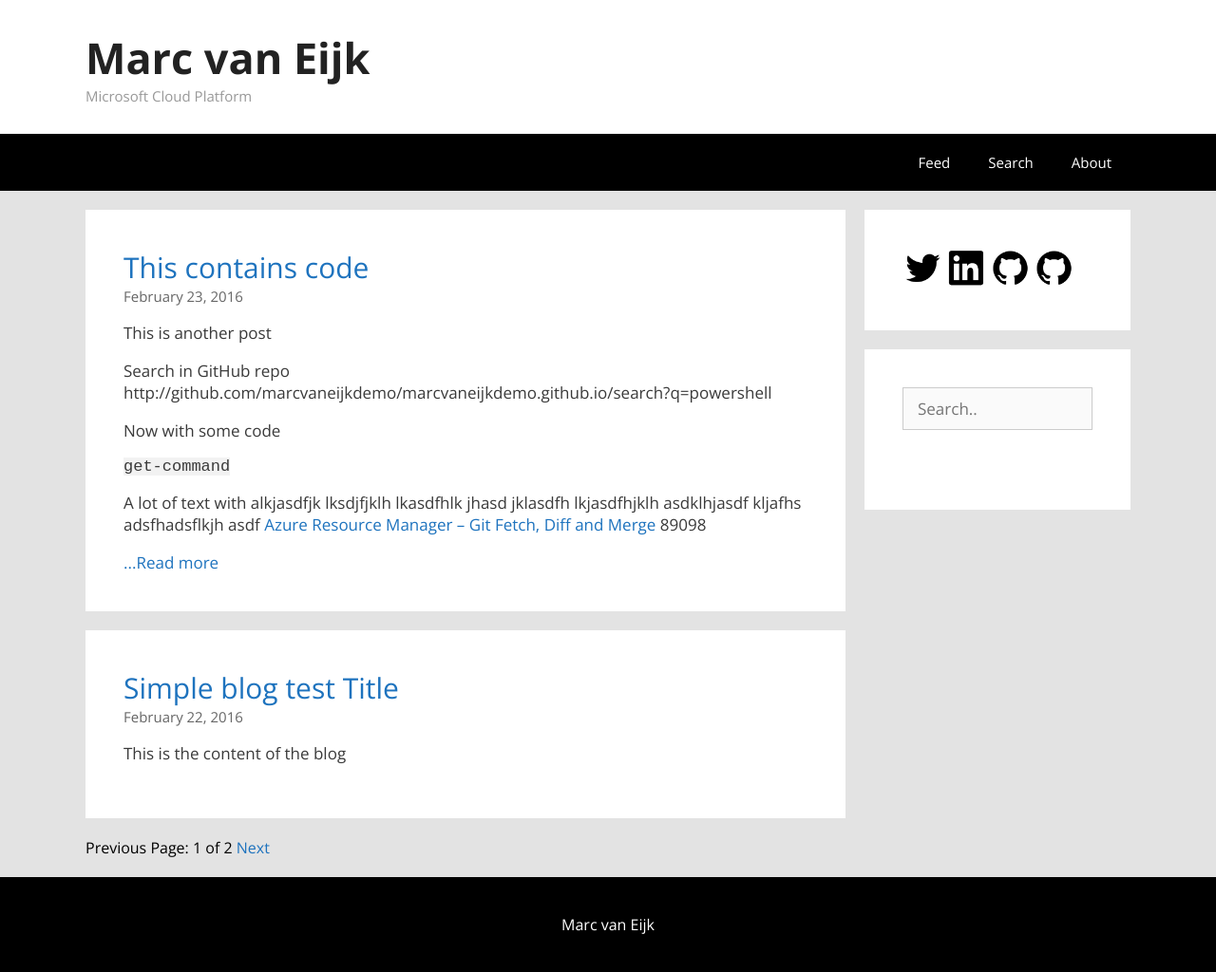
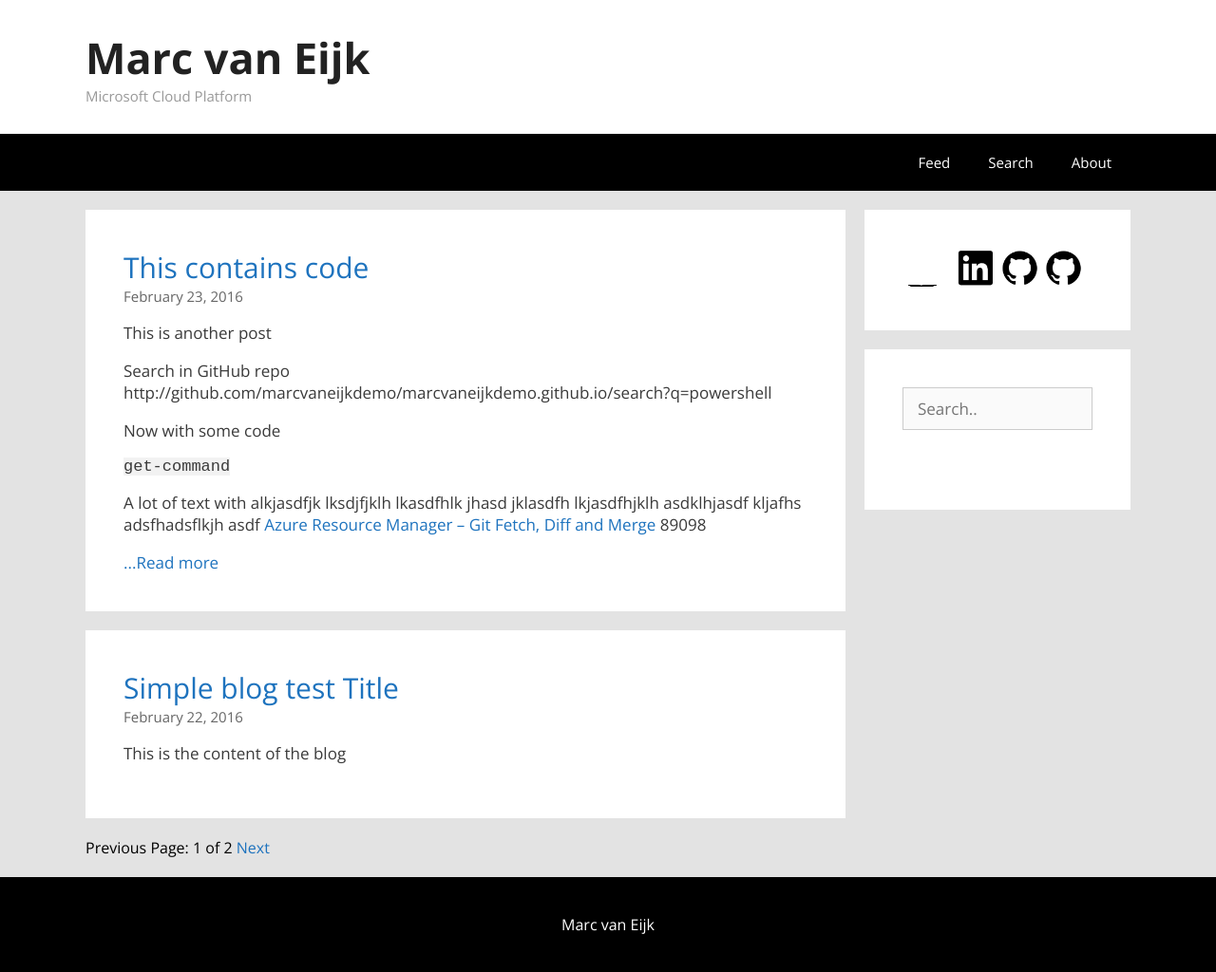
Before and after one commit to marcvaneijkdemo/marcvaneijkdemo.github.io, a Jekyll site: the page built from index.html, in a window 1280 px wide. Shown: the whole page at 95% size. Built offline with Jekyll 4.4.1, drawn with Linux system fonts in a browser that asks for light colours; nearby versions of some CDN libraries; the list of posts is cut into pages by our own code.

Commit message:
Update default.html

```diff
--- a/_layouts/default.html
+++ b/_layouts/default.html
@@ -33,7 +33,7 @@
         <div class="siteContent">{{ content }}</div>
         <div class="siteWidgets">
             <div class="widgetMeta">
-                <a href="http://github.com/marcvaneijk" target="_blank"><img src="/assets/images/twitter.png" alt="GitHub" height="42" width="42"></a>
+                <a href="http://github.com/marcvaneijk" target="_blank"><img src="/assets/images/twitter.png" alt="GitHub" height="4" width="42" style="margin-right:10px;"></a>
                 <a href="http://github.com/marcvaneijk" target="_blank"><img src="/assets/images/linkedin.png" alt="GitHub" height="42" width="42"></a>
                 <a href="http://github.com/marcvaneijk" target="_blank"><img src="/assets/images/github.png" alt="GitHub" height="42" width="42"></a>
                 <a href="http://github.com/marcvaneijk" target="_blank"><img src="/assets/images/github.png" alt="GitHub" height="42" width="42"></a>
```
